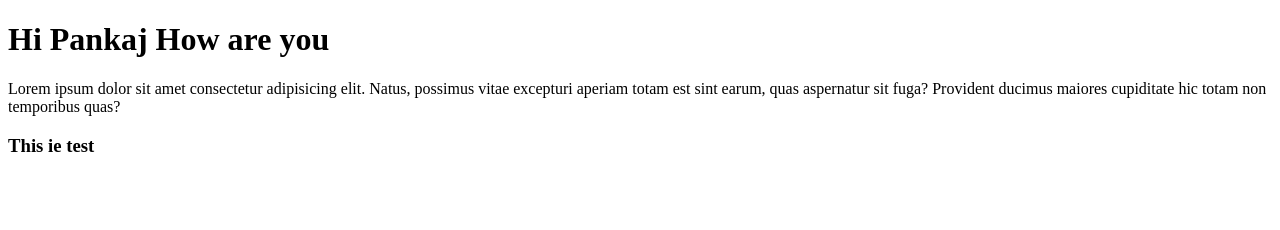
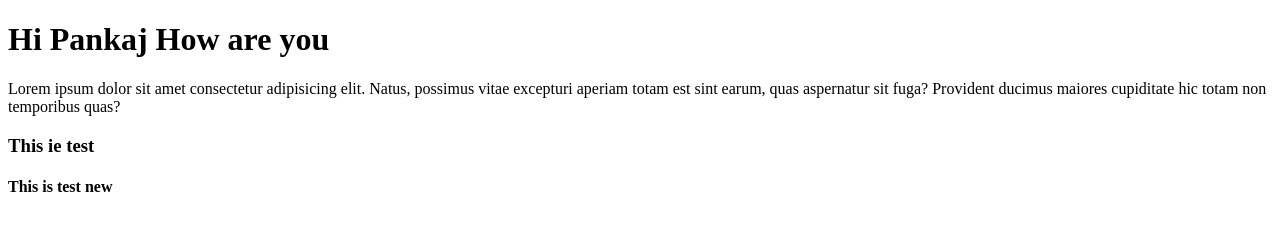
Before and after one commit to pankaj13kr/Feb22-firstrepo, a plain HTML site: page index.html in a window 1280 px wide. Drawn offline with Linux system fonts and the light colour scheme.

Commit message:
change in js file in branch

```diff
--- a/index.html
+++ b/index.html
@@ -14,5 +14,6 @@
            temporibus quas?</p>
 
            <h3> This ie test </h3>
+           <h4>This is test new </h4>
 </body>
 </html>
```
